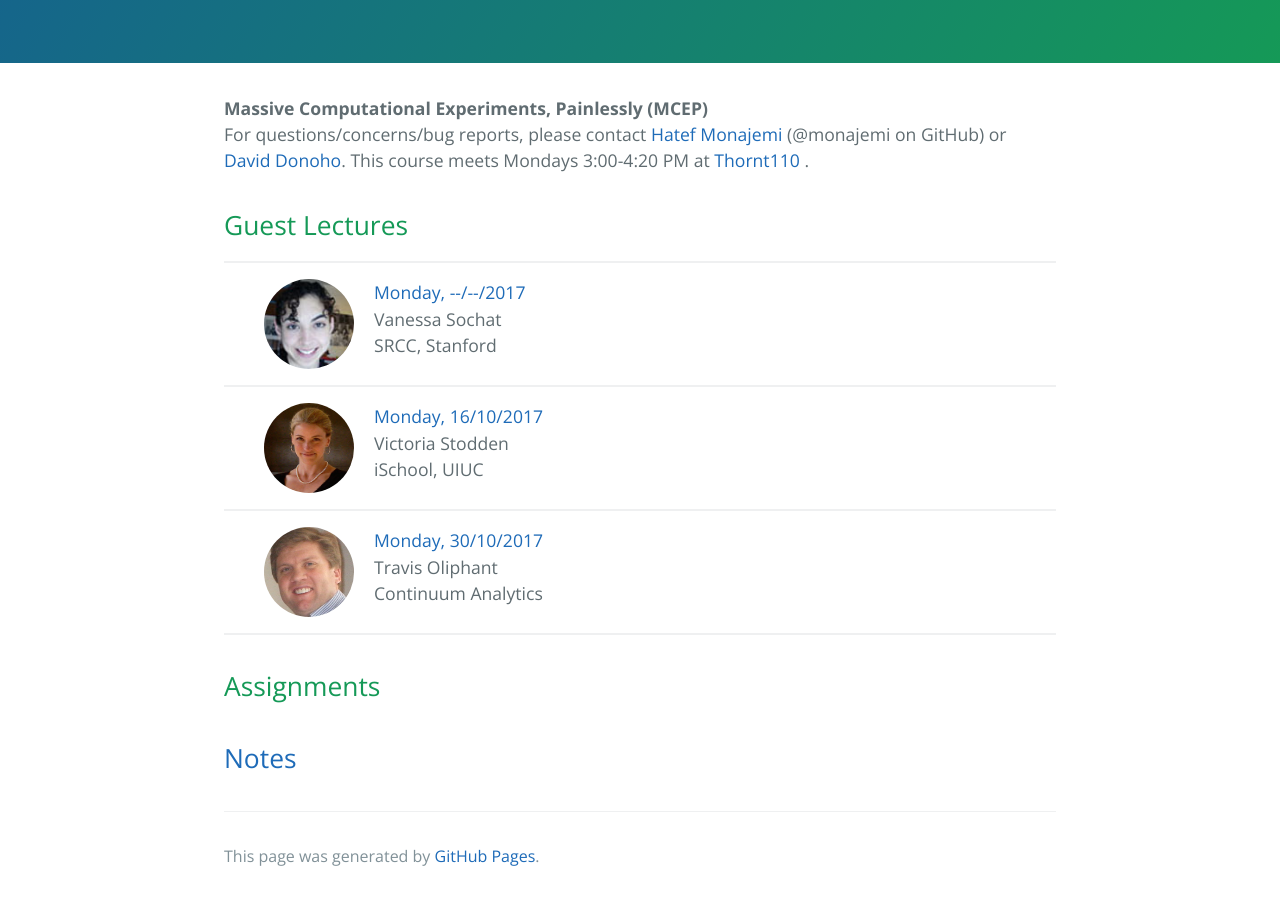
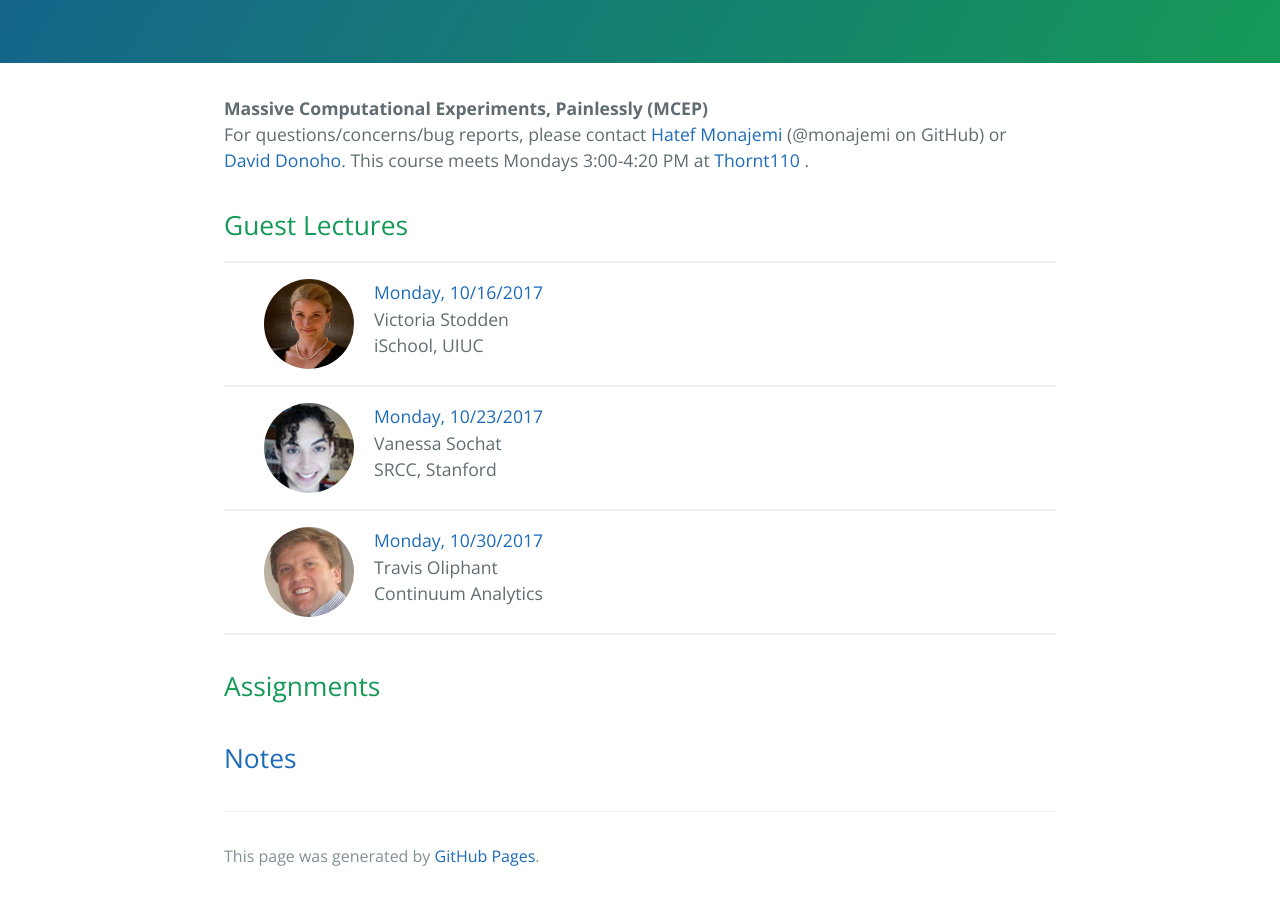
Before and after one commit to stats285/stats285.github.io, a Jekyll site: the page built from index.md, in a window 1280 px wide and 900 px high, scrolled down 632 px. Built offline with Jekyll 4.4.1, drawn with Linux system fonts in a browser that asks for light colours; the repository's description, which GitHub fills in, is left out; grey boxes are pictures that could not be loaded.

Commit message:
Update index.md

```diff
--- a/index.md
+++ b/index.md
@@ -16,21 +16,10 @@ For questions/concerns/bug reports, please contact [Hatef Monajemi](http://web.s
 ---
 <div class="speaker-wrap">
     <div class="speakerphoto">
-    <img src="assets/img/vanessasochat.jpg">
-    </div>
-    <div class="card">
-        <a class="talkdate" href="./vanessa_lecture"> Monday, --/--/2017</a> <br>
-        <span class="speaker">Vanessa Sochat</span> <br>
-        <span class="speakerposition">SRCC, Stanford</span>
-    </div>
-</div>
----
-<div class="speaker-wrap">
-    <div class="speakerphoto">
     <img src="assets/img/vcs.jpg">
     </div>
     <div class="card">
-        <a class="talkdate" href="./vcs_lecture"> Monday, 16/10/2017</a> <br>
+        <a class="talkdate" href="./vcs_lecture"> Monday, 10/16/2017</a> <br>
         <span class="speaker">Victoria Stodden</span> <br>
         <span class="speakerposition">iSchool, UIUC</span>
     </div>
@@ -38,10 +27,22 @@ For questions/concerns/bug reports, please contact [Hatef Monajemi](http://web.s
 ---
 <div class="speaker-wrap">
     <div class="speakerphoto">
+    <img src="assets/img/vanessasochat.jpg">
+    </div>
+    <div class="card">
+        <a class="talkdate" href="./vanessa_lecture"> Monday, 10/23/2017</a> <br>
+        <span class="speaker">Vanessa Sochat</span> <br>
+        <span class="speakerposition">SRCC, Stanford</span>
+    </div>
+</div>
+---
+
+<div class="speaker-wrap">
+    <div class="speakerphoto">
     <img src="assets/img/travis_oliphant.jpg">
     </div>
     <div class="card">
-        <a class="talkdate" href="./travis_lecture"> Monday, 30/10/2017</a> <br>
+        <a class="talkdate" href="./travis_lecture"> Monday, 10/30/2017</a> <br>
         <span class="speaker">Travis Oliphant</span> <br>
         <span class="speakerposition">Continuum Analytics</span>
     </div>
```
